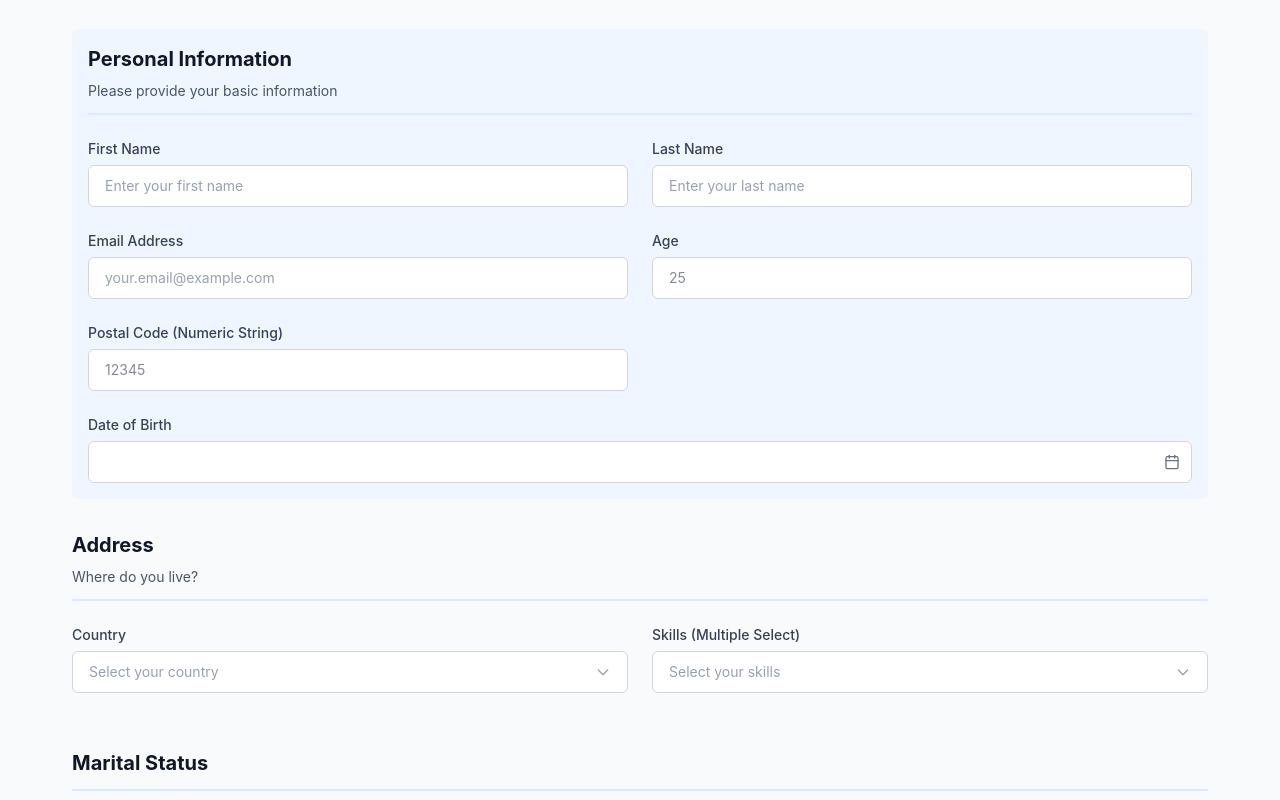
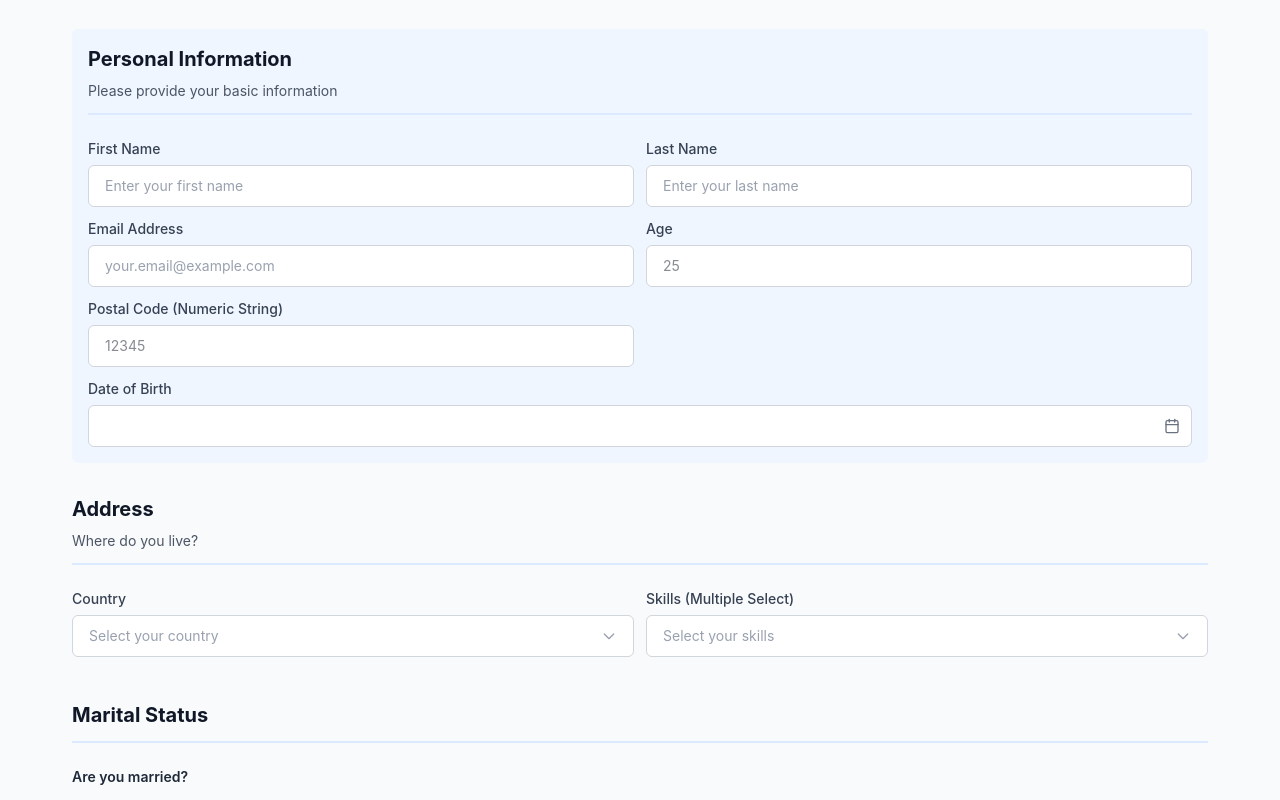
Before and after one commit to amiruleeeiu/form-engine, a React (Vite) app: page / in a window 1280 px wide. Shown: the part 620-1420 px from the top of the page. Built offline with nearby package versions, Linux system fonts and the light colour scheme.

Commit message:
fix: adjust grid gap in FormSection and remove unnecessary whitespace in SelectField and CustomSelectField

```diff
--- a/src/form-engine/components/core/FormSection.tsx
+++ b/src/form-engine/components/core/FormSection.tsx
@@ -84,7 +84,7 @@
       )}
       <div
         className={cn(
-          "grid grid-cols-1 md:grid-cols-2 gap-6",
+          "grid grid-cols-1 md:grid-cols-2 gap-3",
           section.fieldsClassName
         )}
       >
```
Also changed, not shown: src/form-engine/components/fields/CustomSelectField.tsx (line endings or trailing spaces), src/form-engine/components/fields/SelectField.tsx (line endings or trailing spaces).
